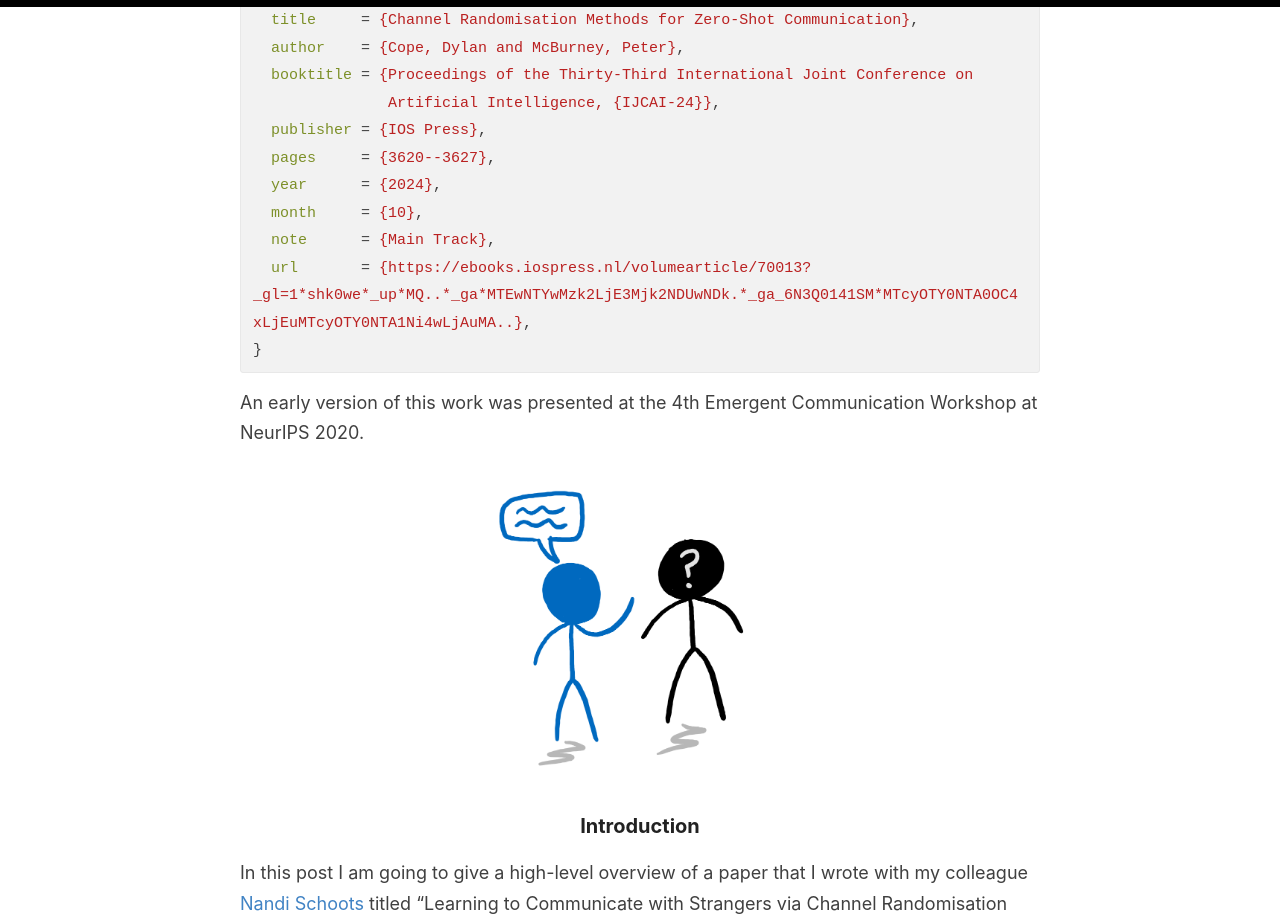
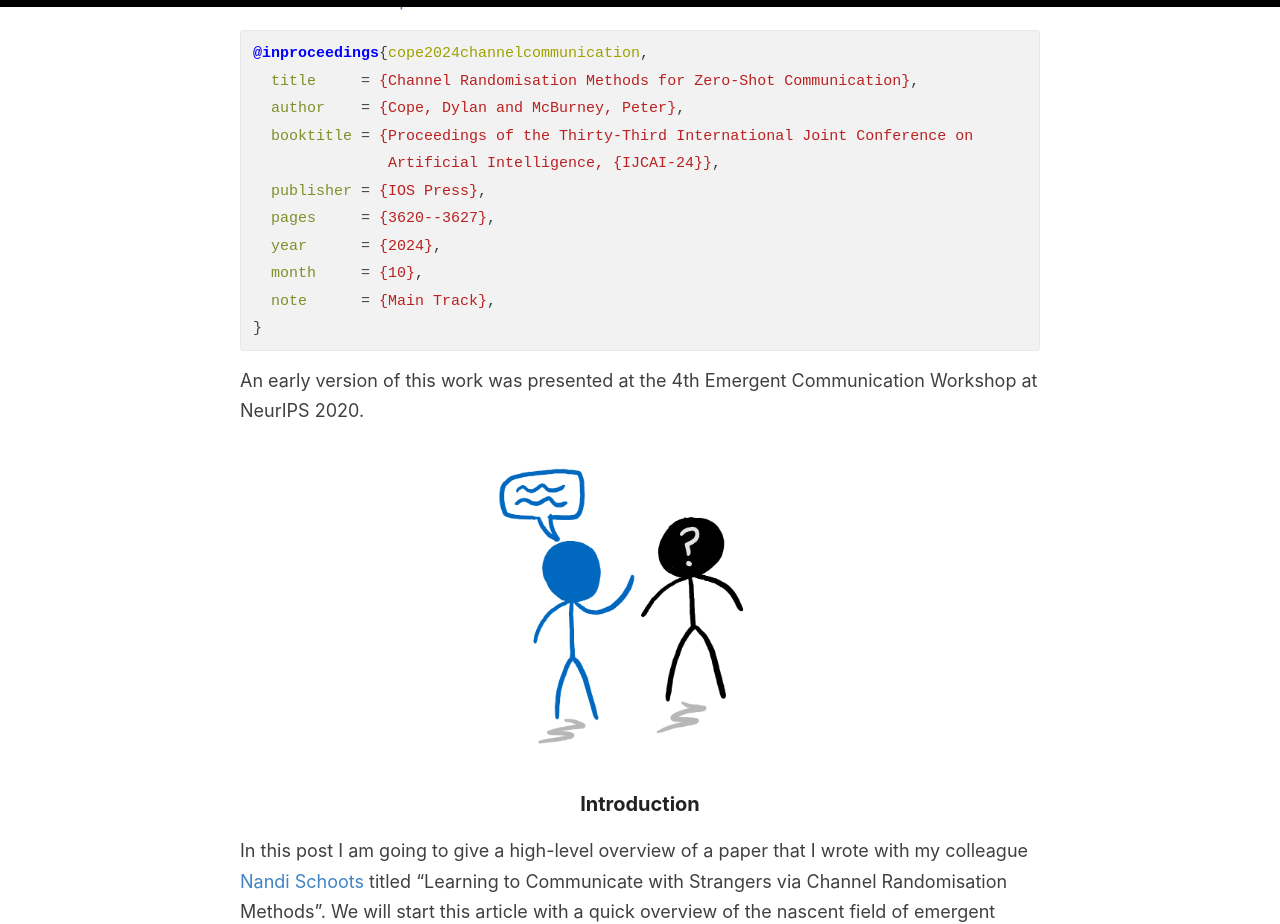
Before and after one commit to DylanCope/dylancope.github.io, a Jekyll site: the page built from _posts/2024-10-23-learning-to-communicate-with-strangers.md, in a window 1280 px wide and 1400 px high, scrolled down 680 px. Shown: the top 924 px of the window. Built offline with Jekyll 4.4.1, drawn with Linux system fonts in a browser that asks for light colours; some of the changed text lies outside the part shown.

Commit message:
Update 2024-10-23-learning-to-communicate-with-strangers.md

````diff
--- a/_posts/2024-10-23-learning-to-communicate-with-strangers.md
+++ b/_posts/2024-10-23-learning-to-communicate-with-strangers.md
@@ -5,6 +5,9 @@
 excerpt: Blog post about our research presented on communicating with strangers.
 image: https://github.com/DylanCope/LaTex-Presentation-Learning-to-Communicate-with-Strangers/raw/main/figures/teacher_student_cartoon.png
 ---
+
+[Link to ECAI-24 Paper](https://ebooks.iospress.nl/volumearticle/70013?_gl=1*shk0we*_up*MQ..*_ga*MTEwNTYwMzk2LjE3Mjk2NDUwNDk.*_ga_6N3Q0141SM*MTcyOTY0NTA0OC4xLjEuMTcyOTY0NTA1Ni4wLjAuMA..)
+
 
 ```bibtex
 @inproceedings{cope2024channelcommunication,
@@ -17,7 +20,6 @@
   year      = {2024},
   month     = {10},
   note      = {Main Track},
-  url       = {https://ebooks.iospress.nl/volumearticle/70013?_gl=1*shk0we*_up*MQ..*_ga*MTEwNTYwMzk2LjE3Mjk2NDUwNDk.*_ga_6N3Q0141SM*MTcyOTY0NTA0OC4xLjEuMTcyOTY0NTA1Ni4wLjAuMA..},
 }
 ```
 
````
Also changed, not shown: other parts of _posts/2024-10-23-learning-to-communicate-with-strangers.md (+1 -1 lines).
